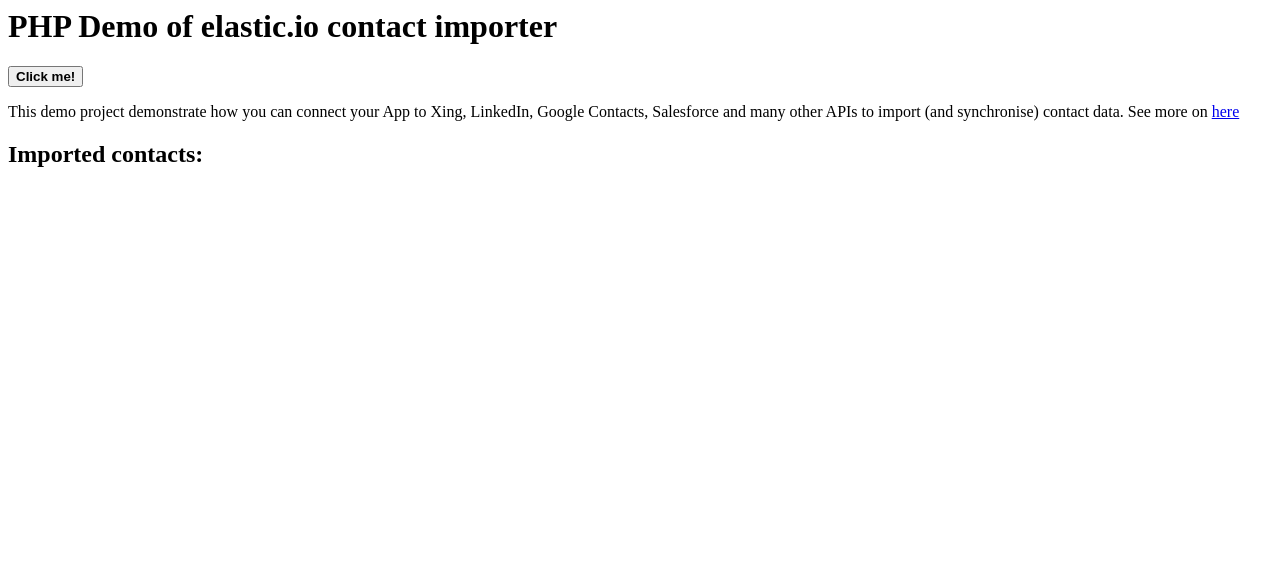
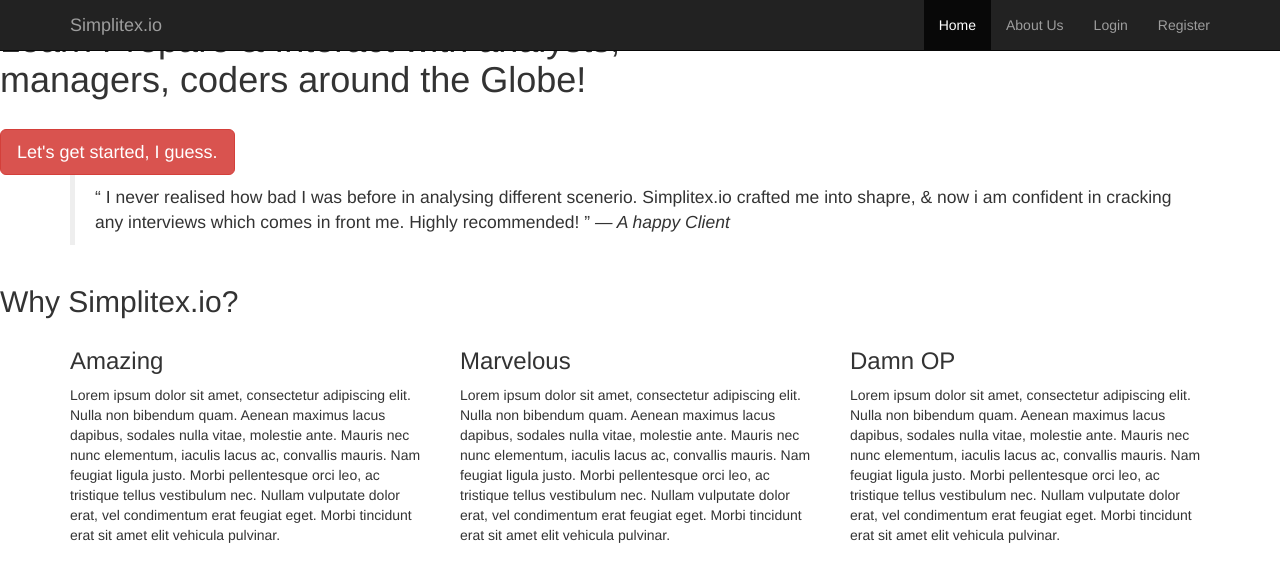
Before and after one commit to kavya1101/mlemaile, a PHP site: page / in a window 1280 px wide. Shown: the top 576 px of the page. Before the commit the page ends 167 px from the top, so only its background shows below. Run offline with PHP 8.4, Linux system fonts and the light colour scheme; data that the repository does not hold is empty; some libraries are stand-ins or nearby versions.

Commit message:
Update index.php

```diff
--- a/index.php
+++ b/index.php
@@ -1,39 +1,114 @@
-<html>
+
+<html lang="en">
 <head>
-<title>Hello PHP!</title>
-<script src="<?php echo $_ENV['ELASTICIO_WIDGET_URL'] ?>"></script>
+  <title>Simplitex.io</title>
+  <meta charset="utf-8">
+  <meta name="viewport" content="width=device-width, initial-scale=1">
+  <meta http-equiv="X-UA-Compatible" content="IE=edge">
+  <link rel="stylesheet" href="https://maxcdn.bootstrapcdn.com/bootstrap/3.4.1/css/bootstrap.min.css">
+  <link rel="stylesheet" href="bootsrap/css/bootsrap.min.css">
+  <link rel="stylesheet" href="css/damn.css">
+
 </head>
 <body>
-<h1>PHP Demo of elastic.io contact importer</h1>
 
-<button onclick="elasticio.contacts()"><strong>Click me!</strong></button>
+    <nav class="navbar navbar-fixed-top navbar-inverse">
+      <div class="container">
+        <div class="navbar-header">
+          <button type="button" class="navbar-toggle collapsed" data-toggle = "collapse" data-target ="#navbar-collapse">
+            <span class="sr-only">Toggle navigation</span>
+            <span class="icon-bar"></span>
+            <span class="icon-bar"></span>
+            <span class="icon-bar"></span>
+            <span class="icon-bar"></span>
 
-<p>This demo project demonstrate how you can connect your App to Xing,
- LinkedIn, Google Contacts, Salesforce and many other APIs to import
- (and synchronise) contact data.
- See more on <a href="http://www.elastic.io/contact_importer">here</a></p>
+          </button>
+          <a class="navbar-brand" href="#">Simplitex.io</a>
+        </div>
 
-<h2>Imported contacts:</h2>
-<ul id="contacts"></ul>
-<script>
-	// Optional identification step
-	// see here for more information http://www.elastic.io/docs#identifying-widget-users
-	elasticio.identify({
-		id : 'my-superuser-id',
-		email : 'chuck@norris.com',
-		name : 'Chuck Norris'
-	});
-	// Registering event listener that will get the data
-	elasticio.on('contact', function(contact) {
-		// Now contact data is stored in 'contact' property
-		// exact format of the contact data see here - http://www.elastic.io/docs#canonical-contact-model
-		var para = document.createElement("li");
-		var node = document.createTextNode(contact.name.firstName + ' ' + contact.name.lastName);
-		para.appendChild(node);
+     <div class="collapse navbar-collapse" id="navbar-collapse">
+       <ul class="nav navbar-nav navbar-right">
+         <li class="active"><a href="#">Home</a></li>
+         <li><a href="AboutUs.html">About Us</a></li>
+         <li><a href="LogIn.html">Login</a></li>
+         <li><a href="Register.html">Register</a></li>
 
-		var element = document.getElementById("contacts");
-		element.appendChild(para);
-	});
-</script>
+
+       </ul>
+     </div>
+
+</div>
+</nav>
+
+  <div class="cover">
+    <div class="cover-text">
+      <h1>Learn Prepare & Interact with analysts,<br> managers, coders around the Globe!</h1> <br>
+      <a href="why-us" role="button" class="btn btn-danger btn-lg">Let's get started, I guess.</a>
+    </div>
+  </div>
+
+  <section class="testimonial">
+    <div class="container">
+      <blockquote>
+        &ldquo; I never realised how bad I was before in analysing different scenerio. Simplitex.io crafted me into shapre, &amp; now i am confident in cracking any interviews which comes in front me. Highly recommended! &rdquo;
+        <cite>&mdash; A happy Client</cite>
+      </blockquote>
+    </div>
+  </section>
+
+  <section id="why-us">
+    <h2>Why Simplitex.io?</h2>
+    <div class="container">
+      <div class="row">
+        <div class="col-sm-4">
+          <h3>Amazing</h3>
+          <p>Lorem ipsum dolor sit amet, consectetur adipiscing elit. Nulla non bibendum quam. Aenean maximus lacus dapibus, sodales nulla vitae, molestie ante. Mauris nec nunc elementum, iaculis lacus ac, convallis mauris. Nam feugiat ligula justo. Morbi pellentesque orci leo, ac tristique tellus vestibulum nec. Nullam vulputate dolor erat, vel condimentum erat feugiat eget. Morbi tincidunt erat sit amet elit vehicula pulvinar.</p>
+        </div>
+         <div class="col-sm-4">
+          <h3>Marvelous</h3>
+          <p>Lorem ipsum dolor sit amet, consectetur adipiscing elit. Nulla non bibendum quam. Aenean maximus lacus dapibus, sodales nulla vitae, molestie ante. Mauris nec nunc elementum, iaculis lacus ac, convallis mauris. Nam feugiat ligula justo. Morbi pellentesque orci leo, ac tristique tellus vestibulum nec. Nullam vulputate dolor erat, vel condimentum erat feugiat eget. Morbi tincidunt erat sit amet elit vehicula pulvinar.</p>
+        </div>
+         <div class="col-sm-4">
+          <h3>Damn OP</h3>
+          <p>Lorem ipsum dolor sit amet, consectetur adipiscing elit. Nulla non bibendum quam. Aenean maximus lacus dapibus, sodales nulla vitae, molestie ante. Mauris nec nunc elementum, iaculis lacus ac, convallis mauris. Nam feugiat ligula justo. Morbi pellentesque orci leo, ac tristique tellus vestibulum nec. Nullam vulputate dolor erat, vel condimentum erat feugiat eget. Morbi tincidunt erat sit amet elit vehicula pulvinar. </p>
+        </div>
+      </div>
+    </div>
+  </section>
+
+
+  <section id="team">
+    <div class="container">
+      <h2> Meet our team</h2>
+      <div class="row">
+        <div class="col-sm-4">
+          <img src="img/Aditya.webp" alt="Women's face" class="img-circle">
+          <h4>XYZ XYZ</h4>
+          <p>He has completed his graduation from blah blah blahygd ffdff wfgf</p>
+        </div>
+        <div class="col-sm-4">
+          <img src="img/Aditya.webp" alt="Man's face" class="img-circle">
+          <h4>XYZ XYZ</h4>
+          <p>He has completed his graduation from blah blah blahygd ffdff wfgf</p>
+        </div>
+         <div class="col-sm-4">
+          <img src="img/Aditya.webp" alt="Women's face" class="img-circle">
+          <h4>XYZ XYZ</h4>
+          <p>He has completed his graduation from blah blah blahygd ffdff wfgf</p>
+        </div>
+        </div>
+
+    </div>
+
+  </section>
+
+
+
+
+  <script src="https://ajax.googleapis.com/ajax/libs/jquery/3.4.1/jquery.min.js"></script>
+  <script src="https://maxcdn.bootstrapcdn.com/bootstrap/3.4.1/js/bootstrap.min.js"></script>
+  <script src="bootstrap/js/bootstrap.min.js"></script>
+
+
 </body>
 </html>
```
